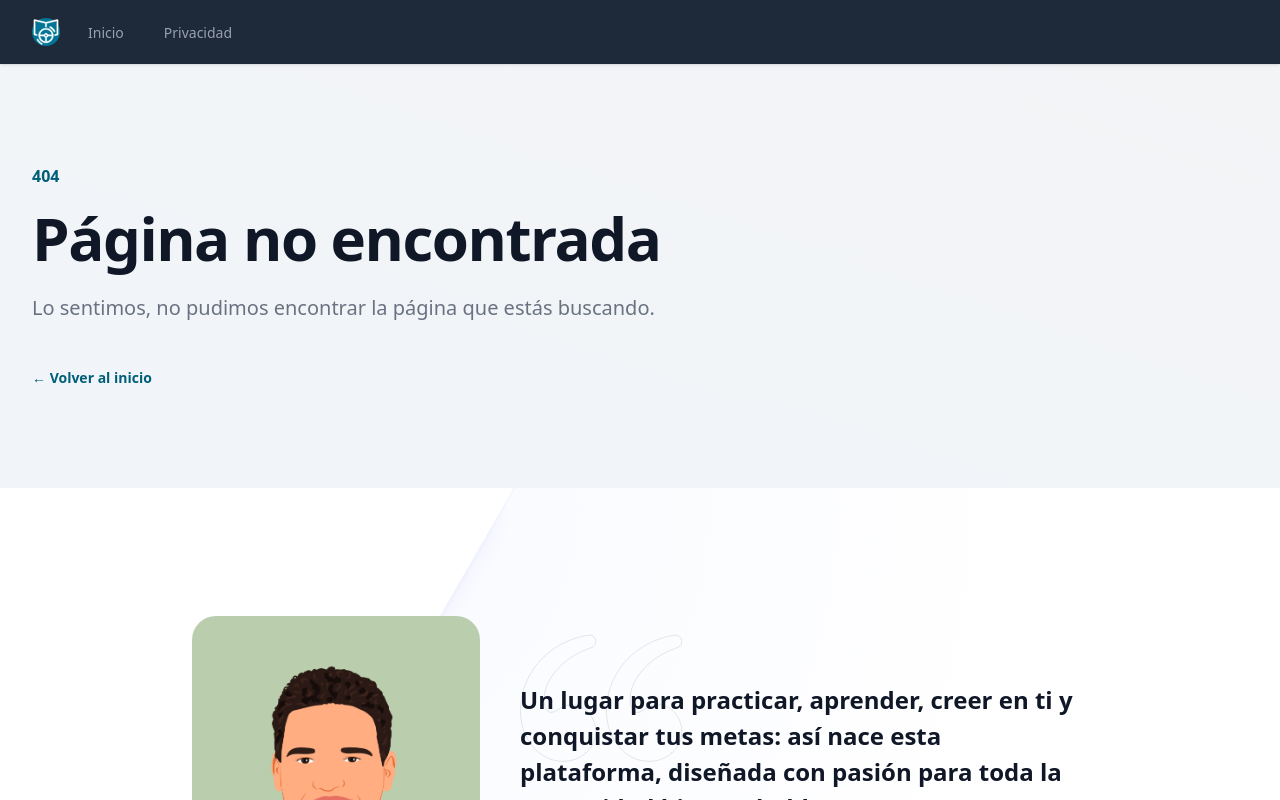
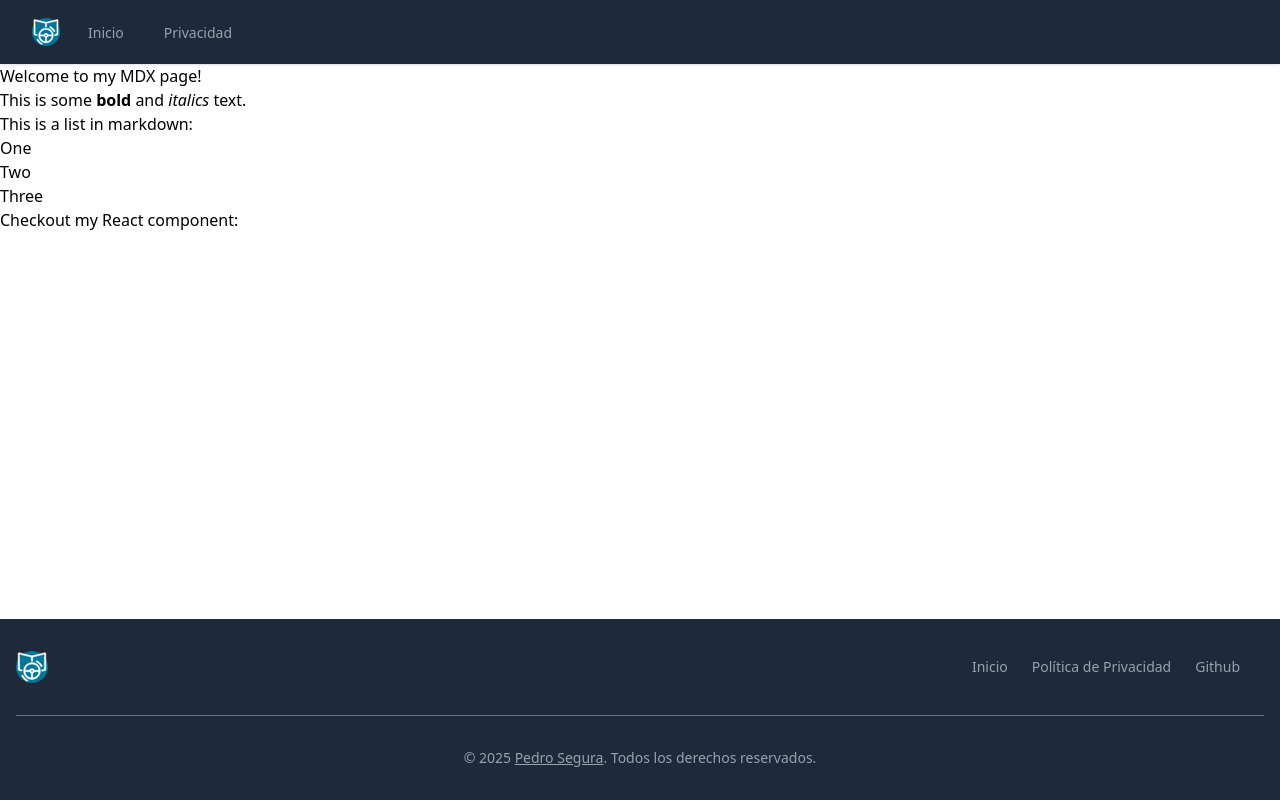
Before and after one commit to psegurap/us-driving-practice-test, a Next.js app: page /blog in a window 1280 px wide. Before the commit this address had no page. Shown: the top 800 px of the page. Built offline with nearby package versions, Linux system fonts and the light colour scheme.

Commit message:
sterted work on blog

```diff
--- a/next.config.ts
+++ b/next.config.ts
@@ -1,9 +1,16 @@
 import type { NextConfig } from "next";
+import createMDX from '@next/mdx'
 
 const nextConfig: NextConfig = {
+  pageExtensions: ['js', 'jsx', 'md', 'mdx', 'ts', 'tsx'],
   outputFileTracingIncludes: {
     "/": ["./src/jsons/**/*"], // Example: include all files in the 'data' directory
   },
 };
 
-export default nextConfig;
+const withMDX = createMDX({
+  // Add markdown plugins here, as desired
+  extension: /\.(md|mdx)$/,
+})
+
+export default withMDX(nextConfig);
--- a/package.json
+++ b/package.json
@@ -42,6 +42,10 @@
     "dependencies": {
         "@headlessui/react": "^2.2.9",
         "@heroicons/react": "^2.2.0",
+        "@mdx-js/loader": "^3.1.1",
+        "@mdx-js/react": "^3.1.1",
+        "@next/mdx": "^16.2.10",
+        "@types/mdx": "^2.0.14",
         "@vercel/analytics": "^1.6.1",
         "next": "16.1.6",
         "react": "19.2.3",
--- /dev/null
+++ b/src/app/blog/page.tsx
@@ -0,0 +1,5 @@
+import Welcome from "../../blog-markdown/welcome.mdx"
+
+export default function Page() {
+    return <Welcome/>
+}
--- /dev/null
+++ b/src/blog-markdown/welcome.mdx
@@ -0,0 +1,12 @@
+
+# Welcome to my MDX page!
+
+This is some **bold** and _italics_ text.
+
+This is a list in markdown:
+
+- One
+- Two
+- Three
+
+Checkout my React component:
--- /dev/null
+++ b/src/mdx-components.tsx
@@ -0,0 +1,7 @@
+import type { MDXComponents } from 'mdx/types'
+
+const components: MDXComponents = {}
+
+export function useMDXComponents(): MDXComponents {
+  return components
+}
--- a/tsconfig.json
+++ b/tsconfig.json
@@ -24,6 +24,7 @@
       "@/components/*": ["./src/components/*"],
       "@/jsons/*": ["./src/jsons/*"],
       "@/media/*": ["./src/media/*"],
+      "@/blogmarkdown":  ["../src/blog-markdown/*"],
       "@/types": ["./types.d.ts"],
 
     }
```
Also changed, not shown: 1 other file (tests, documents, lock files or other folders).
